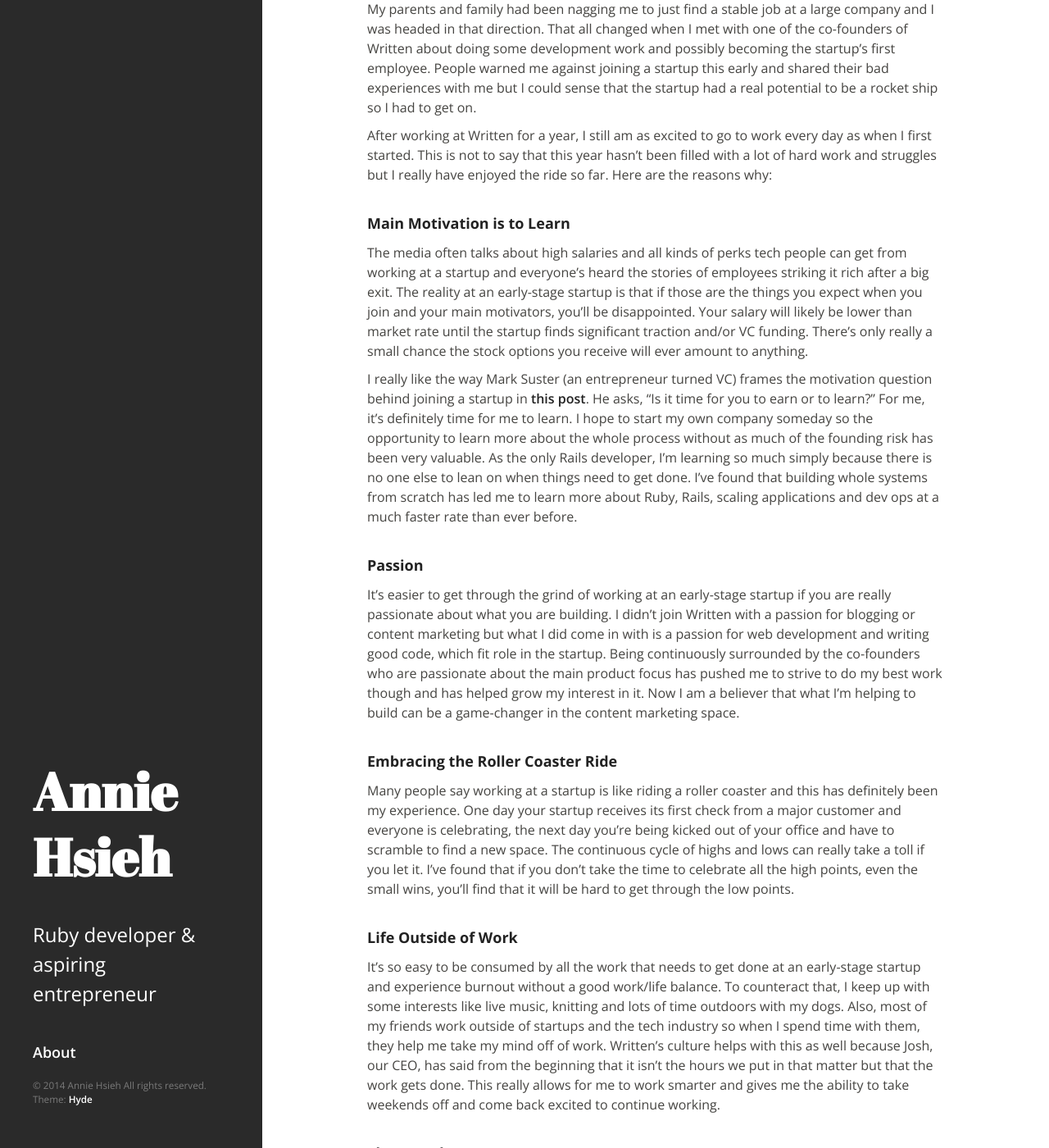
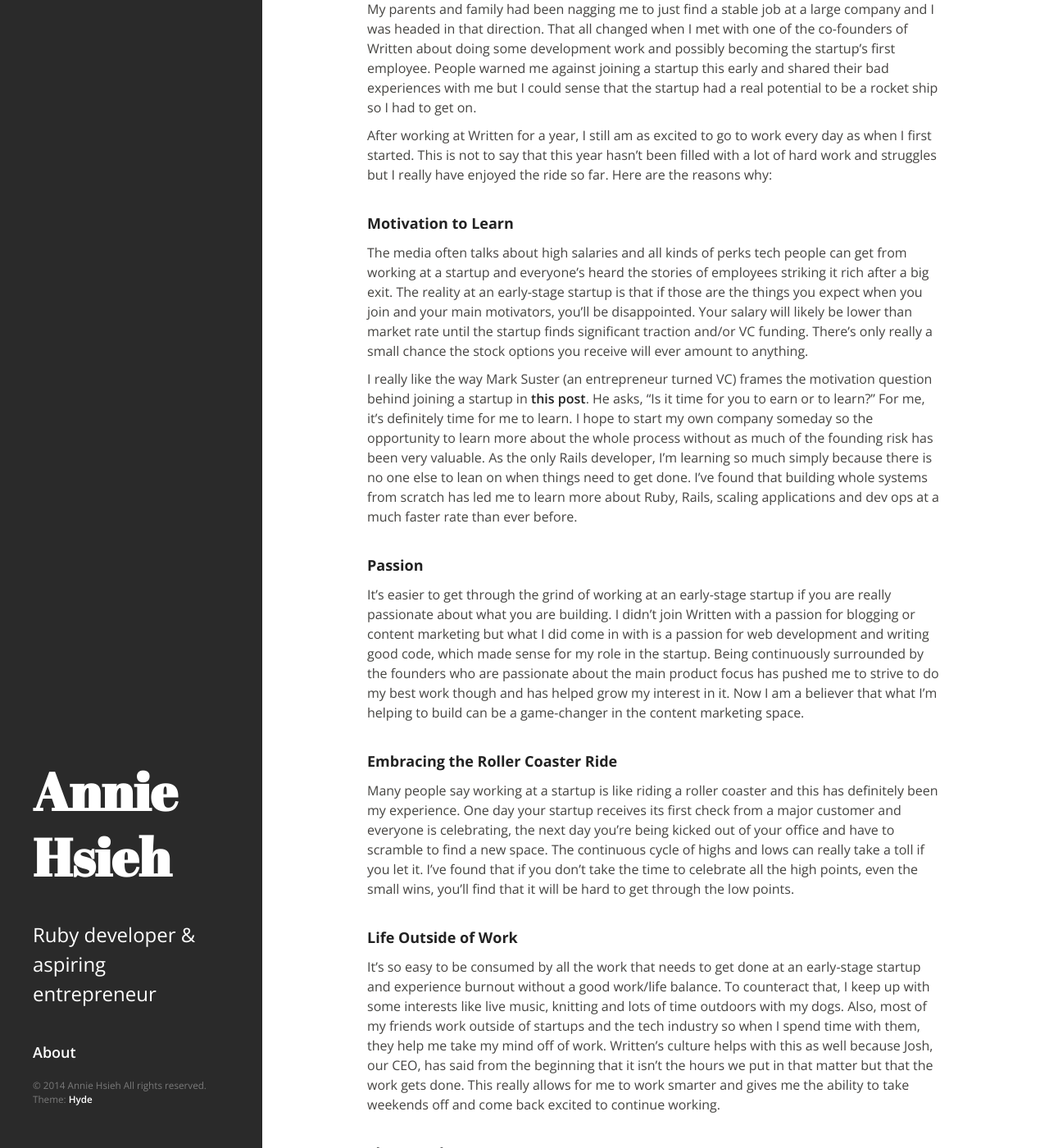
Before and after one commit to AnnieH/AnnieH.github.io, a Jekyll site: the page built from _posts/2014-06-17-early-startup-employee.markdown, in a window 1280 px wide and 1400 px high, scrolled down 713 px. Shown: the whole window at 82% size. Built offline with Jekyll 4.4.1, drawn with Linux system fonts in a browser that asks for light colours; Markdown is read by kramdown in place of the engine named in the settings; some of the changed text lies outside the part shown.

Commit message:
more edits to 6/17 post

```diff
--- a/_posts/2014-06-17-early-startup-employee.markdown
+++ b/_posts/2014-06-17-early-startup-employee.markdown
@@ -13,7 +13,7 @@ I told myself I wasn’t going to get involved in another startup while looking
 After working at Written for a year, I still am as excited to go to work every day as when I first started. This is not to say that this year hasn’t been filled with a lot of hard work and struggles but I really have enjoyed the ride so far. Here are the reasons why:
 
 <br />
-**Main Motivation is to Learn**
+**Motivation to Learn**
 
 The media often talks about high salaries and all kinds of perks tech people can get from working at a startup and everyone’s heard the stories of employees striking it rich after a big exit. The reality at an early-stage startup is that if those are the things you expect when you join and your main motivators, you’ll be disappointed. Your salary will likely be lower than market rate until the startup finds significant traction and/or VC funding. There’s only really a small chance the stock options you receive will ever amount to anything.
 
@@ -22,7 +22,7 @@ I really like the way Mark Suster (an entrepreneur turned VC) frames the motivat
 <br />
 **Passion**
 
-It’s easier to get through the grind of working at an early-stage startup if you are really passionate about what you are building. I didn’t join Written with a passion for blogging or content marketing but what I did come in with is a passion for web development and writing good code, which fit role in the startup. Being continuously surrounded by the co-founders who are passionate about the main product focus has pushed me to strive to do my best work though and has helped grow my interest in it. Now I am a believer that what I’m helping to build can be a game-changer in the content marketing space.
+It’s easier to get through the grind of working at an early-stage startup if you are really passionate about what you are building. I didn’t join Written with a passion for blogging or content marketing but what I did come in with is a passion for web development and writing good code, which made sense for my role in the startup. Being continuously surrounded by the founders who are passionate about the main product focus has pushed me to strive to do my best work though and has helped grow my interest in it. Now I am a believer that what I’m helping to build can be a game-changer in the content marketing space.
 
 <br />
 **Embracing the Roller Coaster Ride**
```
Also changed, not shown: other parts of _posts/2014-06-17-early-startup-employee.markdown (+1 -1 lines).
